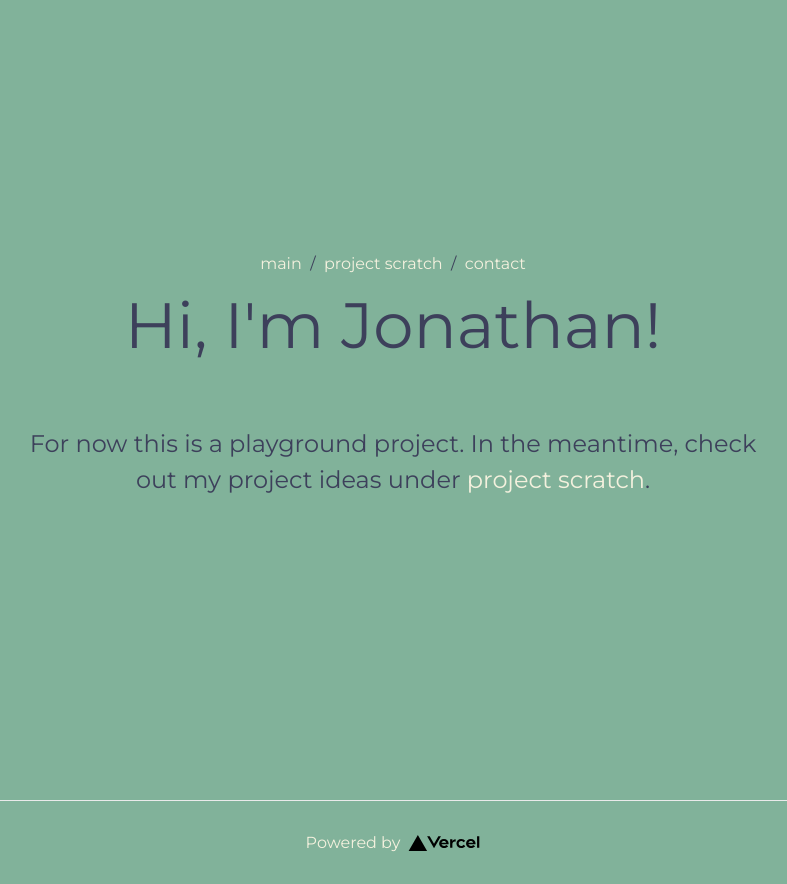
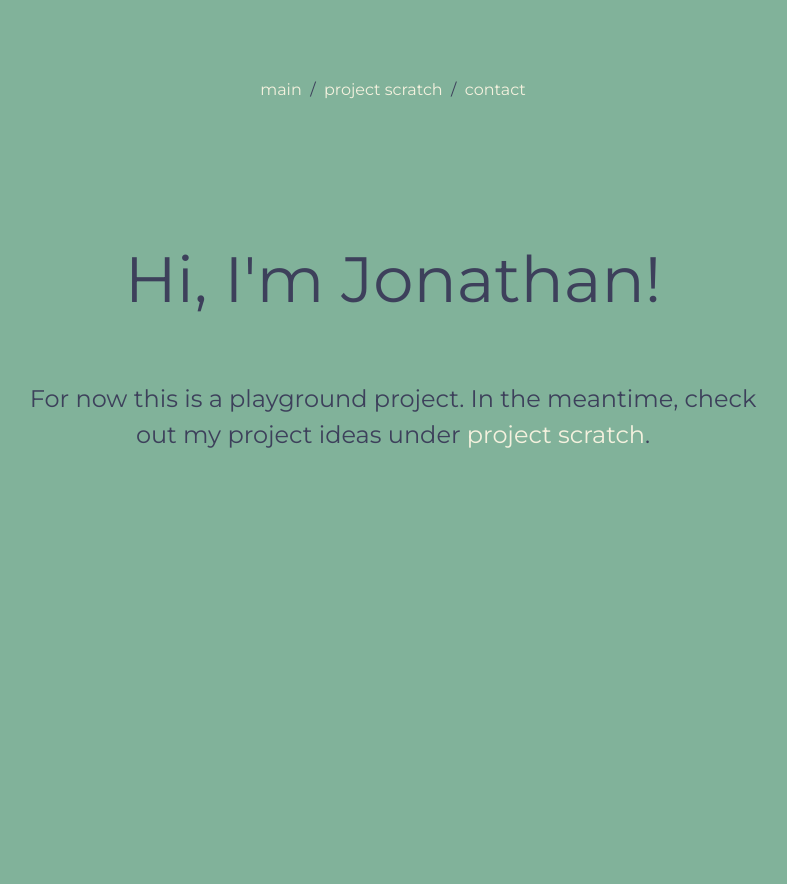
Before and after one commit to shapiroj18/shapiroj18.github.io, a Next.js app: page / in a window 1280 px wide. Shown: the whole page, without its empty margins (247-1034 px from the left). After the commit the page ends 800 px from the top, so only its background shows below. Built offline with nearby package versions, Linux system fonts and the light colour scheme.

Commit message:
generalized nav bar to layout

```diff
--- /dev/null
+++ b/components/layout.js
@@ -0,0 +1,10 @@
+import Navbar from './navbar'
+
+export default function Layout({ children }) {
+  return (
+    <>
+      <Navbar />
+      <main>{children}</main>
+    </>
+  )
+}
--- /dev/null
+++ b/components/navbar.js
@@ -0,0 +1,27 @@
+import Head from 'next/head'
+import Link from 'next/link'
+import styles from '../styles/Home.module.css'
+
+export default function Navbar({ children }) {
+  return (
+    <>
+      <Head>
+        <title>Page Layout</title>
+      </Head>
+      <p className={styles.grid}>
+        <Link href="/">
+            <a>main</a>
+        </Link>
+        &nbsp;&nbsp;{'/'}&nbsp;&nbsp;
+        <Link href="project-scratch">
+            <a>project scratch</a>
+        </Link>
+        &nbsp;&nbsp;{'/'}&nbsp;&nbsp;
+        <Link href="contact">
+            <a>contact</a>
+        </Link>
+        </p>
+      {children}
+    </>
+  )
+}
--- a/pages/_app.js
+++ b/pages/_app.js
@@ -1,7 +1,12 @@
+import Layout from '../components/layout'
 import '../styles/globals.css'
 
 function MyApp({ Component, pageProps }) {
-  return <Component {...pageProps} />
+  return (
+    <Layout>
+      <Component {...pageProps} />
+    </Layout>
+    )
 }
 
 export default MyApp
--- a/pages/index.js
+++ b/pages/index.js
@@ -12,19 +12,6 @@ export default function Home() {
       </Head>
 
       <main className={styles.main}>
-        <p className={styles.grid}>
-          <Link href="/">
-            <a>main</a>
-          </Link>
-          &nbsp;&nbsp;{'/'}&nbsp;&nbsp;
-          <Link href="project-scratch">
-            <a>project scratch</a>
-          </Link>
-          &nbsp;&nbsp;{'/'}&nbsp;&nbsp;
-          <Link href="contact">
-            <a>contact</a>
-          </Link>
-        </p>
         <p className={styles.title}>
           Hi, I&apos;m Jonathan!
         </p>
@@ -35,19 +22,6 @@ export default function Home() {
           <Link href="project-scratch"><a>project scratch</a></Link>.
         </p>
       </main>
-
-      <footer className={styles.footer}>
-        <a
-          href="https://vercel.com?utm_source=create-next-app&utm_medium=default-template&utm_campaign=create-next-app"
-          target="_blank"
-          rel="noopener noreferrer"
-        >
-          Powered by{' '}
-          <span className={styles.logo}>
-            <Image src="/vercel.svg" alt="Vercel Logo" width={72} height={16} />
-          </span>
-        </a>
-      </footer>
     </div>
   )
 }
--- a/styles/Home.module.css
+++ b/styles/Home.module.css
@@ -3,7 +3,6 @@
 }
 
 .main {
-  min-height: 100vh;
   padding: 4rem 0;
   flex: 1;
   display: flex;
@@ -74,11 +73,12 @@
 }
 
 .grid {
+  padding: 4rem 0;
+  flex: 1;
   display: flex;
-  align-items: center;
   justify-content: center;
   flex-wrap: wrap;
-  max-width: 1200px;
+  align-items: center;
 }
 
 .card {
```
Also changed, not shown: pages/contact.js (+1 -13 lines), pages/project-scratch.js (+0 -13 lines), 1 other file (tests, documents, lock files or other folders).
